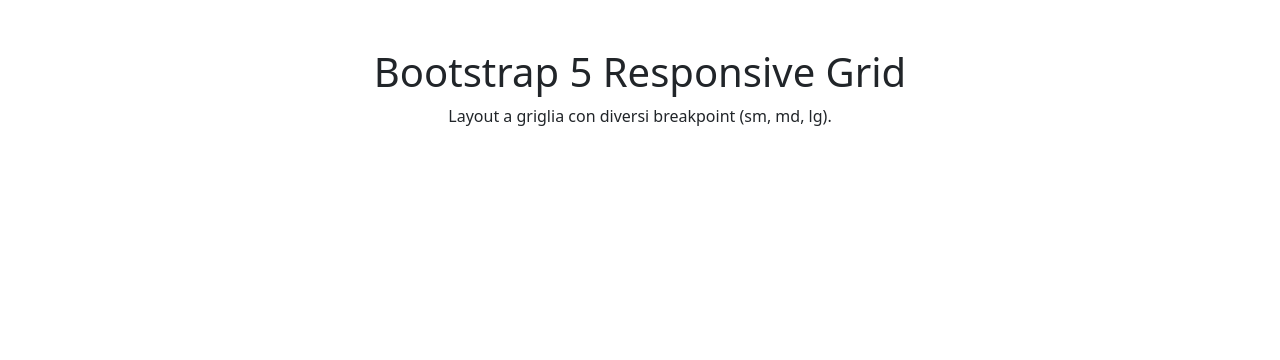
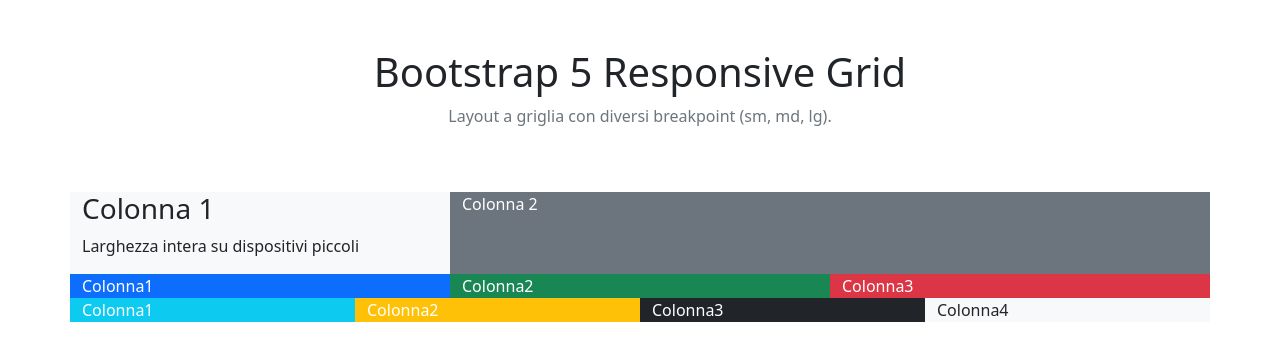
Before and after one commit to massimopallera/htmlcss-bootstrap-layout, a plain HTML site: page index.html in a window 1280 px wide. Drawn offline with nearby package versions, Linux system fonts and the light colour scheme.

Commit message:
add: grid structure

```diff
--- a/index.html
+++ b/index.html
@@ -21,10 +21,33 @@
     <body>
         <header class="text-center py-5">
             <h1>Bootstrap 5 Responsive Grid</h1>
-            <p>Layout a griglia con diversi breakpoint (sm, md, lg).</p>
+            <p class="text-secondary">Layout a griglia con diversi breakpoint (sm, md, lg).</p>
         </header>
         <main>
+            <div class="container">
+                <div class="row">
+                    <div class="col-sm-12 col-md-6 col-lg-4 bg-body-tertiary">
+                        <h3>Colonna 1</h3>
+                        <p>Larghezza intera su dispositivi piccoli</p>
+                    </div>
+                    <div class="col-sm-12 col-md-6 col-lg-8 text-white bg-secondary">
+                        Colonna 2
+                    </div>
+                </div>
 
+                <div class="row">
+                    <div class="col-sm-6 col-md-4 bg-primary text-white">Colonna1</div>
+                    <div class="col-sm-6 col-md-4 bg-success text-white">Colonna2</div>
+                    <div class="col-sm-12 col-md-4 bg-danger text-white">Colonna3</div>
+                </div>
+
+                <div class="row">
+                    <div class="col-sm-6 col-md-3 bg-info text-white">Colonna1</div>
+                    <div class="col-sm-6 col-md-3 bg-warning text-white">Colonna2</div>
+                    <div class="col-sm-6 col-md-3 bg-dark text-white">Colonna3</div>
+                    <div class="col-sm-6 col-md-3 bg-body-tertiary">Colonna4</div>
+                </div>
+            </div>
         </main>
         <footer>
             <!-- place footer here -->
```
